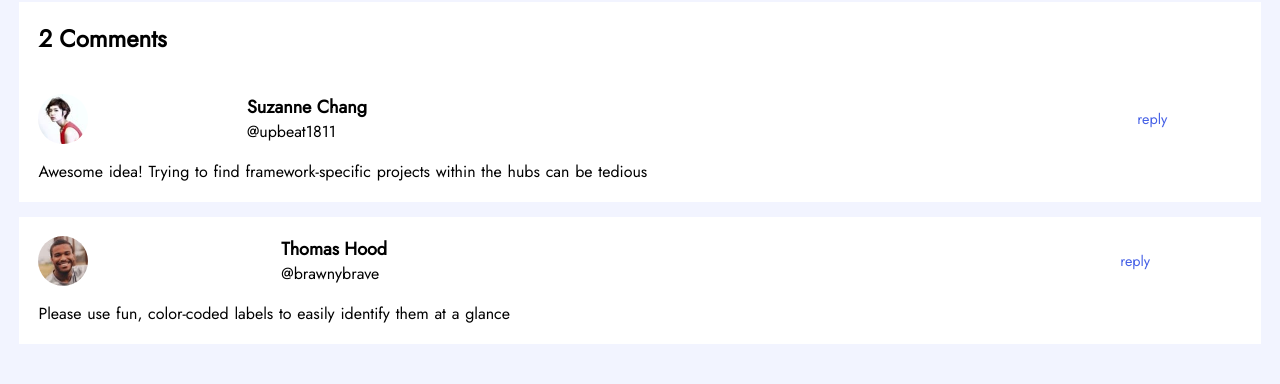
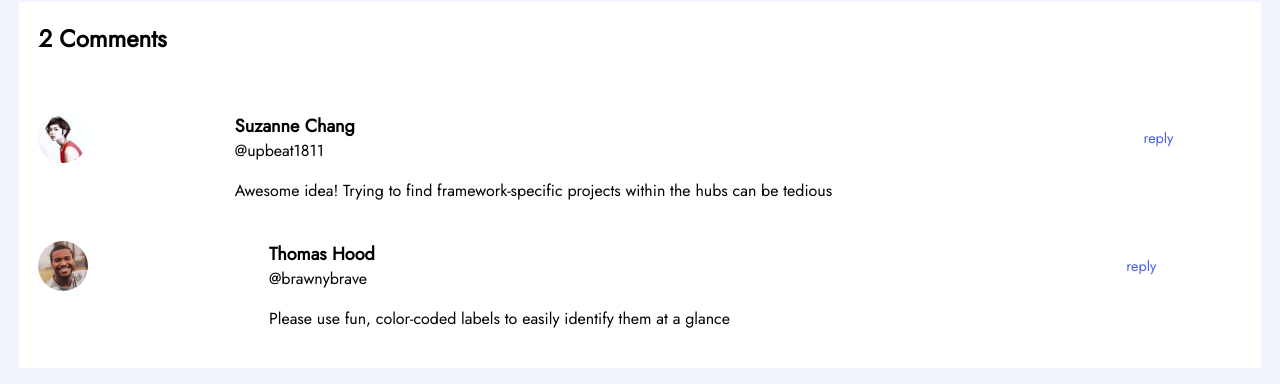
Before and after one commit to sammyodiagbe/product_feedback_app, a React (Create React App) app: page /feedback/1 in a window 1280 px wide. Shown: the part 557-941 px from the top of the page. Built offline with nearby package versions, Linux system fonts and the light colour scheme.

Commit message:
working on styling for individual pages

```diff
--- a/src/components/comment.js
+++ b/src/components/comment.js
@@ -1,5 +1,5 @@
 const Comment = ({ data }) => {
-  const { id, user, content, replies } = data;
+  const { id, user, content, replies, replyingTo } = data;
 
   const { username, name, image } = user;
   const url = "." + image;
@@ -21,7 +21,10 @@ const Comment = ({ data }) => {
           <p>@{username}</p>
         </div>
         <button className="reply-toggle">reply</button>
-        <p className="content">{content}</p>
+        <p className="content">
+          {replyingTo && <b className="replying-to">@{replyingTo} </b>}
+          {content}
+        </p>
       </div>
       <div className="pf-replies">
         {repliesStructure && (
--- a/src/styles/feeback_details.css
+++ b/src/styles/feeback_details.css
@@ -52,12 +52,22 @@ div.product-app-container main.pf-main-container div.pf-feedback-details span.pf
   font-size: 1em;
 }
 
+div.product-app-container main.pf-main-container div.pf-comment-container div.pf-comments {
+  padding: 1.2em;
+  background: #fff;
+}
+
+div.product-app-container main.pf-main-container div.pf-comment-container div.pf-comments div.pf-replies {
+  padding-left: 30px;
+}
+
 div.product-app-container main.pf-main-container div.pf-comment-container div.pf-comments div.pf-comment {
   display: -ms-grid;
   display: grid;
       grid-template-areas: "user-image pf-name . reply-toggle"
- "content content content content";
+ ". content content content";
   grid-row-gap: 1rem;
+  padding: 1.2em 0;
 }
 
 div.product-app-container main.pf-main-container div.pf-comment-container div.pf-comments div.pf-comment img.user-image {
@@ -94,8 +104,12 @@ div.product-app-container main.pf-main-container div.pf-comment-container div.pf
 
 div.product-app-container main.pf-main-container div.pf-comment-container div.pf-comments div.pf-comment p.content {
   -ms-grid-row: 2;
-  -ms-grid-column: 1;
-  -ms-grid-column-span: 4;
+  -ms-grid-column: 2;
+  -ms-grid-column-span: 3;
   grid-area: content;
 }
+
+div.product-app-container main.pf-main-container div.pf-comment-container div.pf-comments div.pf-comment p.content b.replying-to {
+  color: #AD1FEA;
+}
 /*# sourceMappingURL=feeback_details.css.map */
--- a/src/styles/feeback_details.scss
+++ b/src/styles/feeback_details.scss
@@ -49,15 +49,22 @@ div.product-app-container {
         div.pf-comment-container {
             div.pf-total-comments {
                 //
+
             }
             div.pf-comments {
 
+                padding: $padding;
+                background: #fff;
+                div.pf-replies {
+                    padding-left:  30px;
+                }
 
                 div.pf-comment {
                     display: grid;
                     grid-template-areas: "user-image pf-name . reply-toggle"
-                    "content content content content";
+                    ". content content content";
                     grid-row-gap: 1rem;
+                    padding: $padding 0;
 
                     img.user-image {
                         grid-area: user-image;
@@ -82,6 +89,9 @@ div.product-app-container {
                     }
                     p.content {
                         grid-area: content;
+                        b.replying-to {
+                            color: #AD1FEA;
+                        }
                     }
                 }
             }
--- a/src/styles/index.css
+++ b/src/styles/index.css
@@ -254,33 +254,6 @@ div.product-app-container main.pf-main-container div.pf-comment-container div.pf
   font-size: 24px;
 }
 
-div.product-app-container main.pf-main-container div.pf-comment-container div.pf-comments div.pf-comment {
-  padding: 1.2em;
-  background: #ffffff;
-  margin-bottom: 0.9em;
-}
-
-div.product-app-container main.pf-main-container div.pf-comment-container div.pf-comments div.pf-comment div.pf-comment-head {
-  display: -ms-grid;
-  display: grid;
-  -ms-grid-columns: max-content auto max-content;
-      grid-template-columns: -webkit-max-content auto -webkit-max-content;
-      grid-template-columns: max-content auto max-content;
-  padding-bottom: .8em;
-}
-
-div.product-app-container main.pf-main-container div.pf-comment-container div.pf-comments div.pf-comment div.pf-comment-head img {
-  width: 50px;
-  height: 50px;
-  border-radius: 50px;
-  margin-right: 0.9em;
-}
-
-div.product-app-container main.pf-main-container div.pf-comment-container div.pf-comments div.pf-comment p {
-  text-align: justify;
-  word-spacing: .06em;
-}
-
 div.product-app-container main.pf-main-container div.pf-suggestion {
   padding: 1.2em;
   display: -ms-grid;
--- a/src/styles/index.scss
+++ b/src/styles/index.scss
@@ -182,31 +182,31 @@ div.product-app-container {
                 }
             }
 
-            div.pf-comments {
-                div.pf-comment {
-                    padding:$padding;
-                    background:$white;
-                    margin-bottom: $space_between_elem;
+            // div.pf-comments {
+            //     div.pf-comment {
+            //         padding:$padding;
+            //         background:$white;
+            //         margin-bottom: $space_between_elem;
 
-                    div.pf-comment-head {
-                        display: grid;
-                        grid-template-columns: max-content auto max-content;
-                        padding-bottom:.8em;
+            //         div.pf-comment-head {
+            //             display: grid;
+            //             grid-template-columns: max-content auto max-content;
+            //             padding-bottom:.8em;
 
-                        img {
-                            width:50px;
-                            height: 50px;
-                            border-radius: 50px;
-                            margin-right:$space_between_elem;
-                        }
-                    }
+            //             img {
+            //                 width:50px;
+            //                 height: 50px;
+            //                 border-radius: 50px;
+            //                 margin-right:$space_between_elem;
+            //             }
+            //         }
 
-                     p{
-                        text-align: justify;
-                        word-spacing: .06em;
-                     }
-                }
-            }
+            //          p{
+            //             text-align: justify;
+            //             word-spacing: .06em;
+            //          }
+            //     }
+            // }
         }
         div.pf-suggestion {
             padding: $padding;
```
Also changed, not shown: 2 other files (tests, documents, lock files or other folders).
